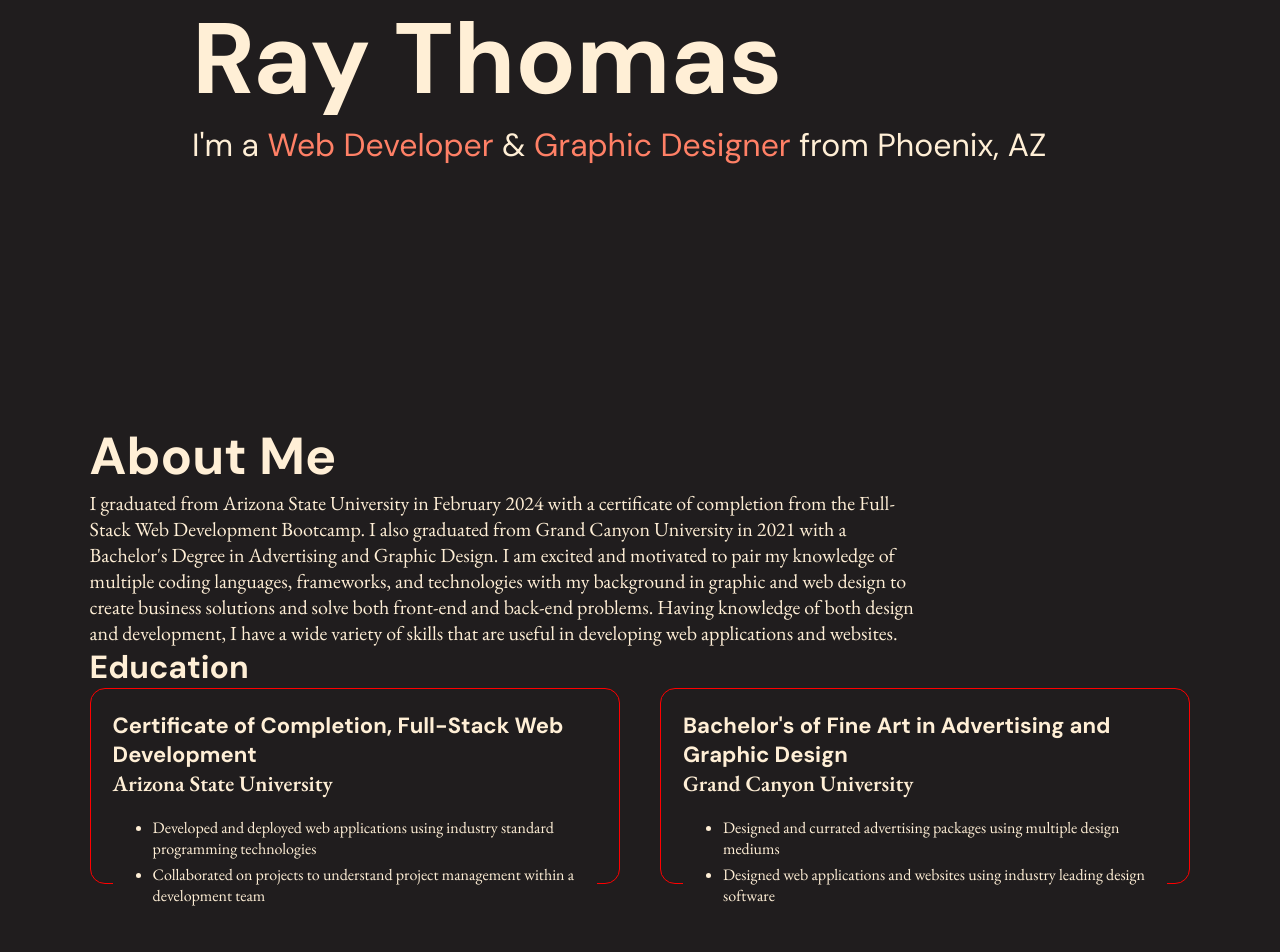
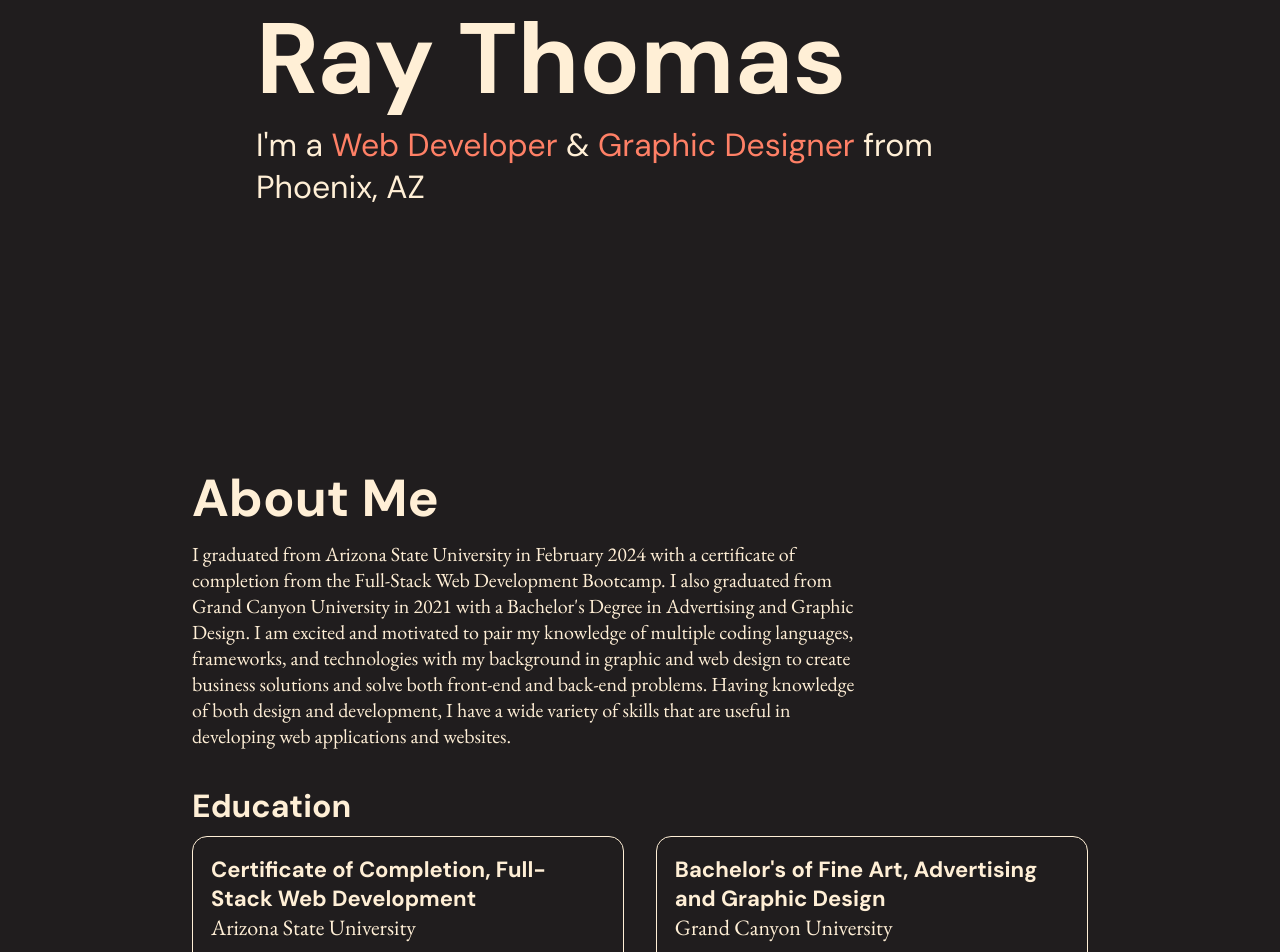
Before and after one commit to raythomass/port-singlepage, a React (Vite) app in the folder port-singlepage/: page / in a window 1280 px wide. Shown: the part 240-1192 px from the top of the page. Built offline with nearby package versions, Linux system fonts and the light colour scheme.

Commit message:
finished about section and added some style changes and hovers

```diff
--- a/port-singlepage/src/App.css
+++ b/port-singlepage/src/App.css
@@ -46,7 +46,7 @@ h4 {
 
 h5 {
   font-family: "EB Garamond", serif;
-  font-weight: 600;
+  font-weight: 400;
   font-size: 22px;
   color: var(--cream);
 }
@@ -60,13 +60,13 @@ p {
 ul {
   font-family: "EB Garamond", serif;
   color: var(--cream);
-  font-size: 16px;
+  font-size: 18px;
 }
 
 li {
   font-family: "EB Garamond", serif;
   color: var(--cream);
-  font-size: 16px;
+  font-size: 18px;
 }
 
 
@@ -77,9 +77,21 @@ li {
 .header {
   display: flex;
   flex-direction: column;
-  margin-left: 15%;
-  margin-right: 15%;
+  margin-left: 20%;
+  margin-right: 20%;
   margin-top: 15%;
+}
+
+.header a {
+  color: var(--salmon);
+  text-decoration: none;
+  transition: font-weight 0.2s ease-in-out;
+  transition: font-size 0.2s ease-in-out;
+}
+
+.header a:hover {
+  font-size: 40px;
+  font-weight: 600 ;
 }
 
 .header span {
@@ -104,26 +116,37 @@ li {
 .about {
   margin-top: 20%;
   margin-bottom: 20%;
-  margin-left: 7%;
-  margin-right: 7%;
+  margin-left: 15%;
+  margin-right: 15%;
 }
 
 .about-summary {
+  margin-top: 1%;
   max-width: 75%;
 }
 
+.education-heading {
+  margin-top: 4%;
+}
+
 .education-cards {
+  margin-top: 1%;
   display: flex;
   justify-content: space-between;
 }
 
 .education-card-content {
-  height: 150px;
+  height: 100%;
   width: 44%;
-  border: solid red 1px;
+  border: solid var(--cream) 1px;
+  transition: box-shadow 0.2s ease-in-out;
   border-radius: 15px;
   padding: 2%;
   justify-content: center;
+}
+
+.education-card-content:hover {
+  box-shadow: 7px 7px var(--cream);
 }
 
 .education-school {
--- a/port-singlepage/src/components/About.jsx
+++ b/port-singlepage/src/components/About.jsx
@@ -12,7 +12,7 @@ function About() {
             </p>
 
             <div className="education">
-                <h3>Education</h3>
+                <h3 className="education-heading">Education</h3>
                 <div className="education-cards">
                     <div className="education-card-content">
                         <h4 className="education-title">Certificate of Completion, Full-Stack Web Development</h4>
@@ -24,7 +24,7 @@ function About() {
                         </ul>
                     </div>
                     <div className="education-card-content">
-                        <h4 className="education-title">Bachelor's of Fine Art in Advertising and
+                        <h4 className="education-title">Bachelor's of Fine Art, Advertising and
                         Graphic Design</h4>
                         <h5 className="education-school">Grand Canyon University</h5>
                         <ul>
--- a/port-singlepage/src/components/Header.jsx
+++ b/port-singlepage/src/components/Header.jsx
@@ -4,11 +4,13 @@ function Header() {
         <section className="header">
             <h3> Hello! My name is</h3>
             <h1>Ray Thomas</h1>
-            <h3> I'm a <span>Web Developer</span> & <span>Graphic Designer</span> from Phoenix, AZ</h3>
+            <h3> I'm a <a>Web Developer</a> & <a href="https://www.behance.net/raythomasdesign">Graphic Designer</a> from Phoenix, AZ</h3>
         </section>
         </>
 
     )
 }
 
+{/* <span >Graphic Designer</span> */}
+
 export default Header;
```
